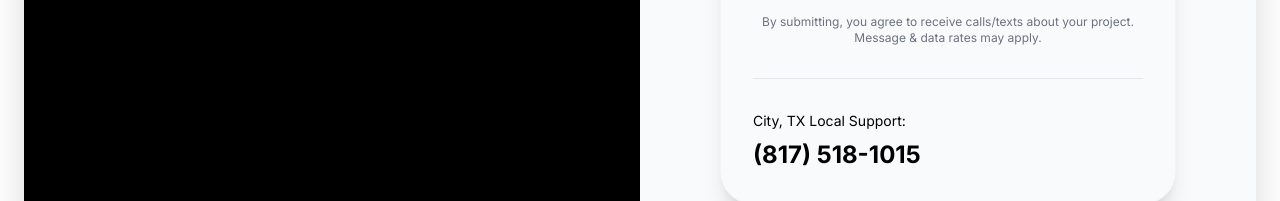
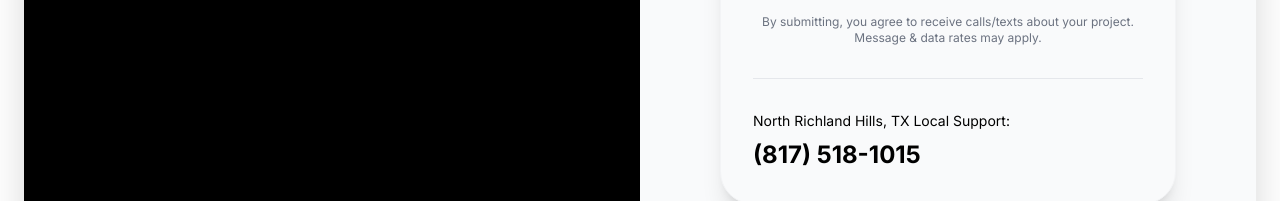
Before and after one commit to jarld180/north-richland-hills-tx-concrete-contractor, a React (Vite) app: page / in a window 1280 px wide. Shown: the part 10978-11179 px from the top of the page. Built offline with nearby package versions, Linux system fonts and the light colour scheme; a web font is replaced by a local one.

Commit message:
Fix city name in LeadForm

```diff
--- a/src/components/LeadForm.tsx
+++ b/src/components/LeadForm.tsx
@@ -9,7 +9,7 @@ interface LeadFormProps {
 const LeadForm: React.FC<LeadFormProps> = ({
   title = "Request a Free Quote",
   phone = "(817) 518-1015",
-  city = "City"
+  city = "North Richland Hills"
 }) => {
   const [formData, setFormData] = useState({
     name: '',
```
